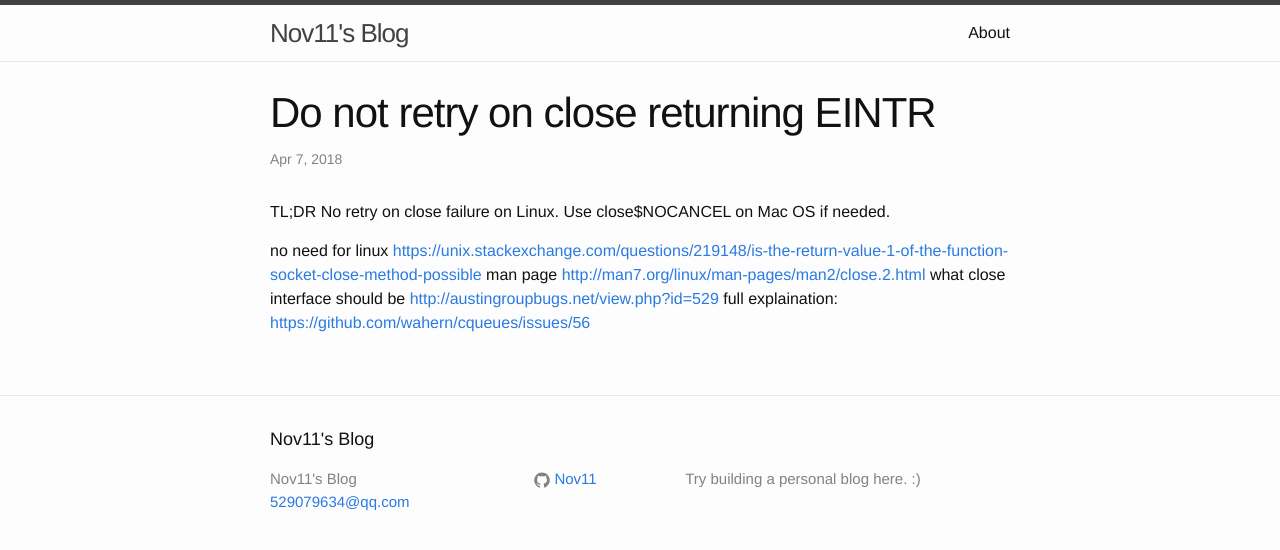
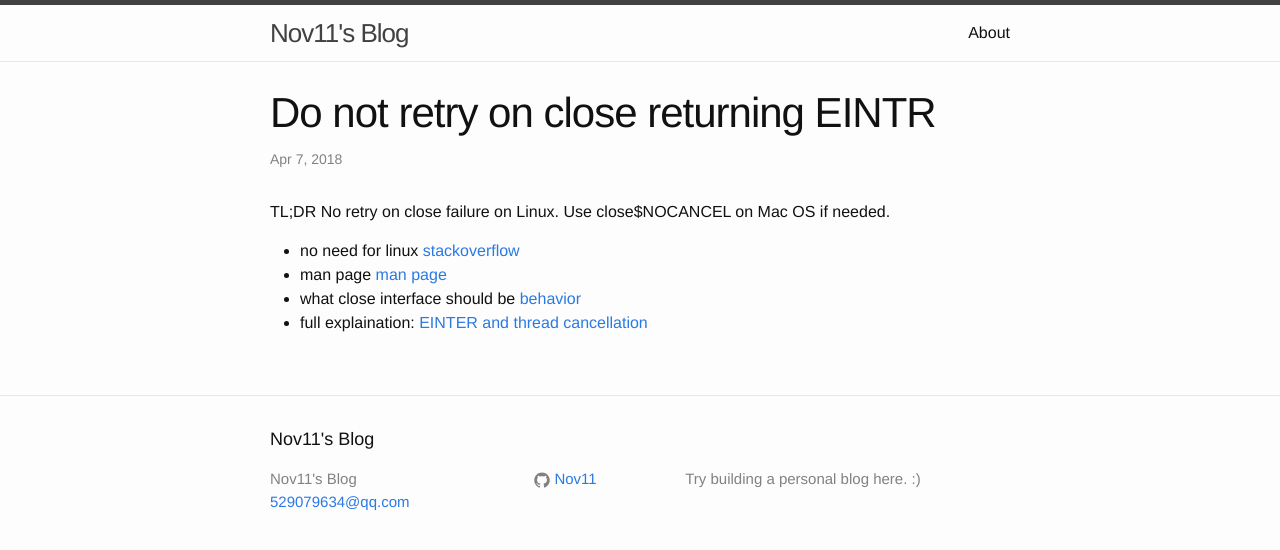
Before and after one commit to Nov11/Nov11.github.io, a Jekyll site: the page built from _posts/2018-04-07-do-not-retry-on-close-return-EINTR.md, in a window 1280 px wide. Shown: the top 550 px of the page. Built offline with Jekyll 4.4.1, drawn with Linux system fonts in a browser that asks for light colours.

Commit message:
fix link/brief misplacement

```diff
--- a/_posts/2018-04-07-do-not-retry-on-close-return-EINTR.md
+++ b/_posts/2018-04-07-do-not-retry-on-close-return-EINTR.md
@@ -8,14 +8,14 @@ categories: jekyll update
 TL;DR No retry on close failure on Linux.
 Use close$NOCANCEL on Mac OS if needed.
 
-no need for linux
-[https://unix.stackexchange.com/questions/219148/is-the-return-value-1-of-the-function-socket-close-method-possible](stackoverflow)
-man page
-[http://man7.org/linux/man-pages/man2/close.2.html](man page)
-what close interface should be
-[http://austingroupbugs.net/view.php?id=529](behaviors)
-full explaination:
-[https://github.com/wahern/cqueues/issues/56](EINTER and thread cancellation)
+* no need for linux
+[stackoverflow](https://unix.stackexchange.com/questions/219148/is-the-return-value-1-of-the-function-socket-close-method-possible)
+* man page
+[man page](http://man7.org/linux/man-pages/man2/close.2.html)
+* what close interface should be
+[behavior](shttp://austingroupbugs.net/view.php?id=529)
+* full explaination:
+[EINTER and thread cancellation](https://github.com/wahern/cqueues/issues/56)
 
 [jekyll-docs]: http://jekyllrb.com/docs/home
 [jekyll-gh]:   https://github.com/jekyll/jekyll
```
